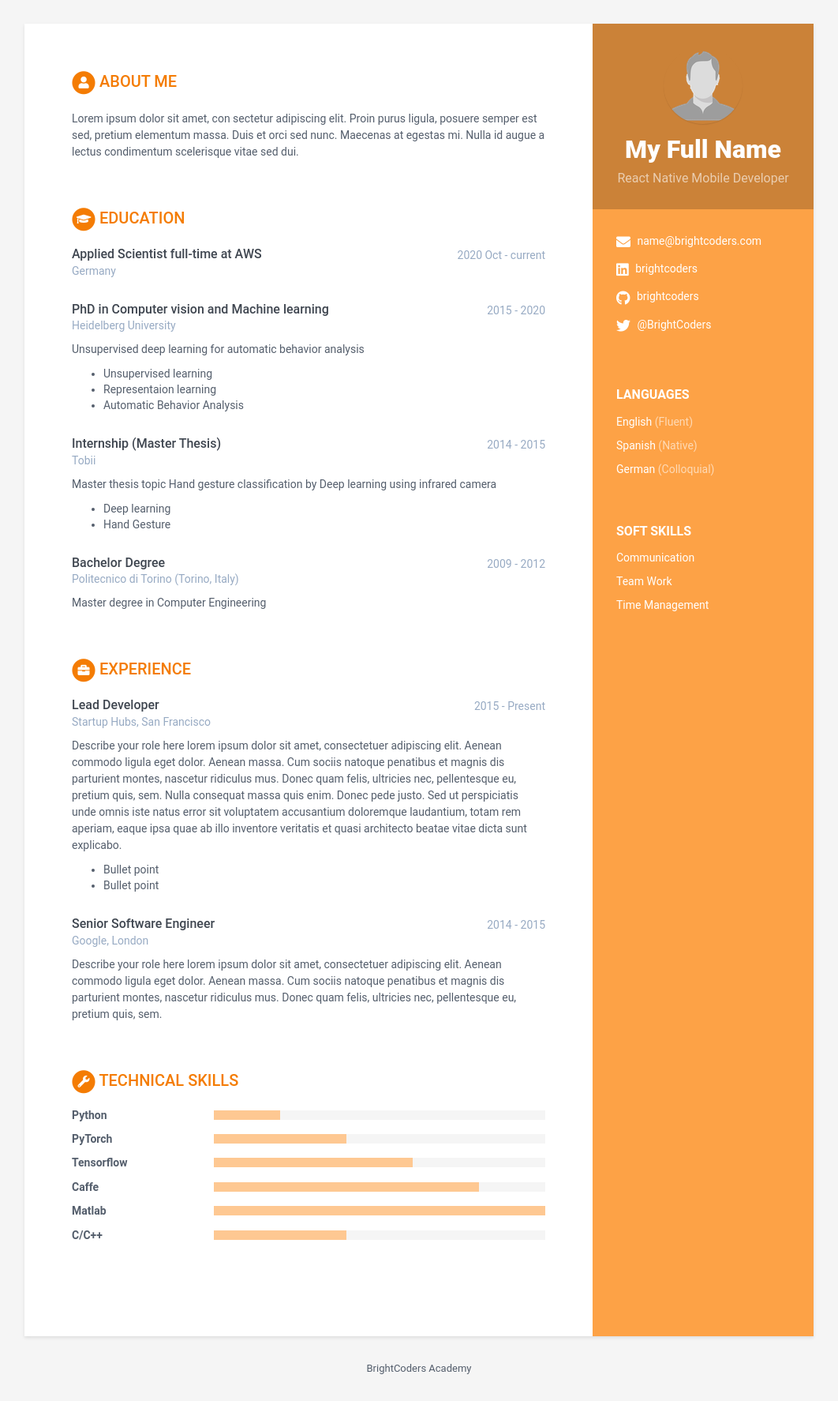
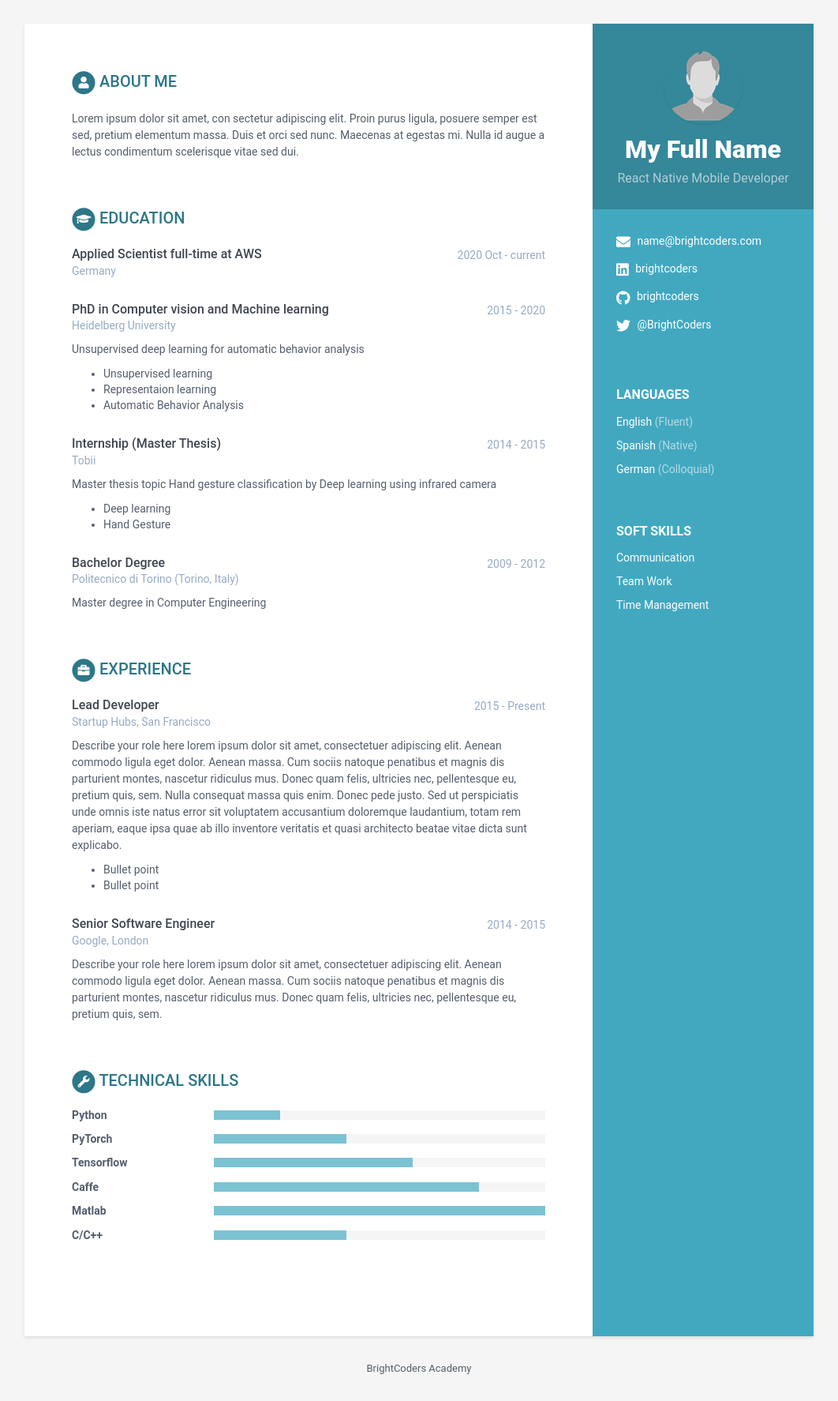
Before and after one commit to BC-MAY-21-RN/kata-resume-angel-sm, a Jekyll site: the page built from index.html, in a window 1280 px wide. Shown: the whole page at 79% size, without its empty margins (109-1171 px from the left). Built offline with Jekyll 4.4.1, drawn with Linux system fonts in a browser that asks for light colours.

Commit message:
Update: github pages
Adding baseUrl to _config.yml file

```diff
--- a/_config.yml
+++ b/_config.yml
@@ -3,9 +3,9 @@
 # Site Settings
 title: BrightCoders Academy
 url: '' #'http://webjeda.com'
-baseurl: '' #change it according to your repository name
+baseurl: 'https://bc-may-21-rn.github.io/kata-resume-angel-sm/' #change it according to your repository name
 # Style will be applied only after restarting the build or serve. Just choose one of the options.
-theme_skin: orange # blue turquoise green berry orange ceramic
+theme_skin: blue # blue turquoise green berry orange ceramic
 chrome_mobile_color: #use hex colors (ex:#1976d2) or leave empty if you don't want a color for chrome mobile searchbar
 
 # Tracker
```
